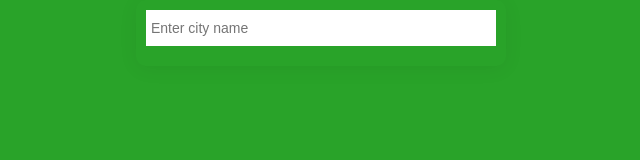
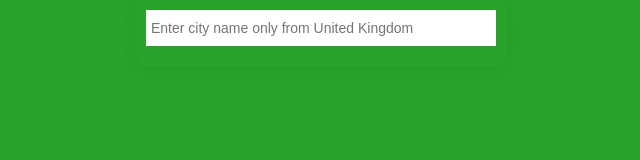
Before and after one commit to mar1n/weatherengland, a React (Create React App) app: page / in a window 1280 px wide. Shown: the top 160 px of the page, without its empty margins (319-959 px from the left). Built offline with nearby package versions, Linux system fonts and the light colour scheme.

Commit message:
change placeholder

```diff
--- a/src/AutoComplete/AutoComplete.js
+++ b/src/AutoComplete/AutoComplete.js
@@ -79,7 +79,7 @@ export default class AutoCompleteText extends React.Component {
         return (
 
             <div className='AutoCompleteText'>
-                <input className='textInput' value={text} onChange={this.onTextChanged} type='text' placeholder='Enter city name' />
+                <input className='textInput' value={text} onChange={this.onTextChanged} type='text' placeholder='Enter city name only from United Kingdom' />
                 {this.state.error && <p className='error'>{this.state.error}</p>}
                 {/* <input className='addButton' value="Add" onClick={this.addClick} type="submit" /> */}
                 <div>
```
